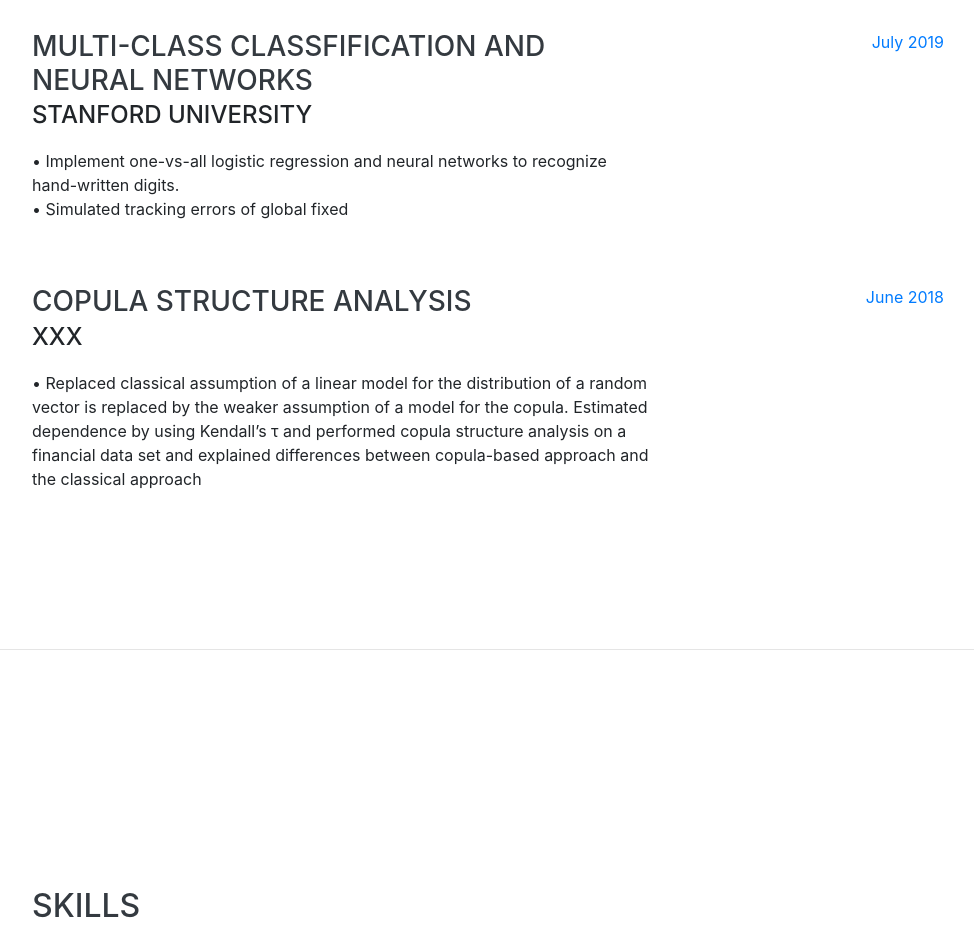
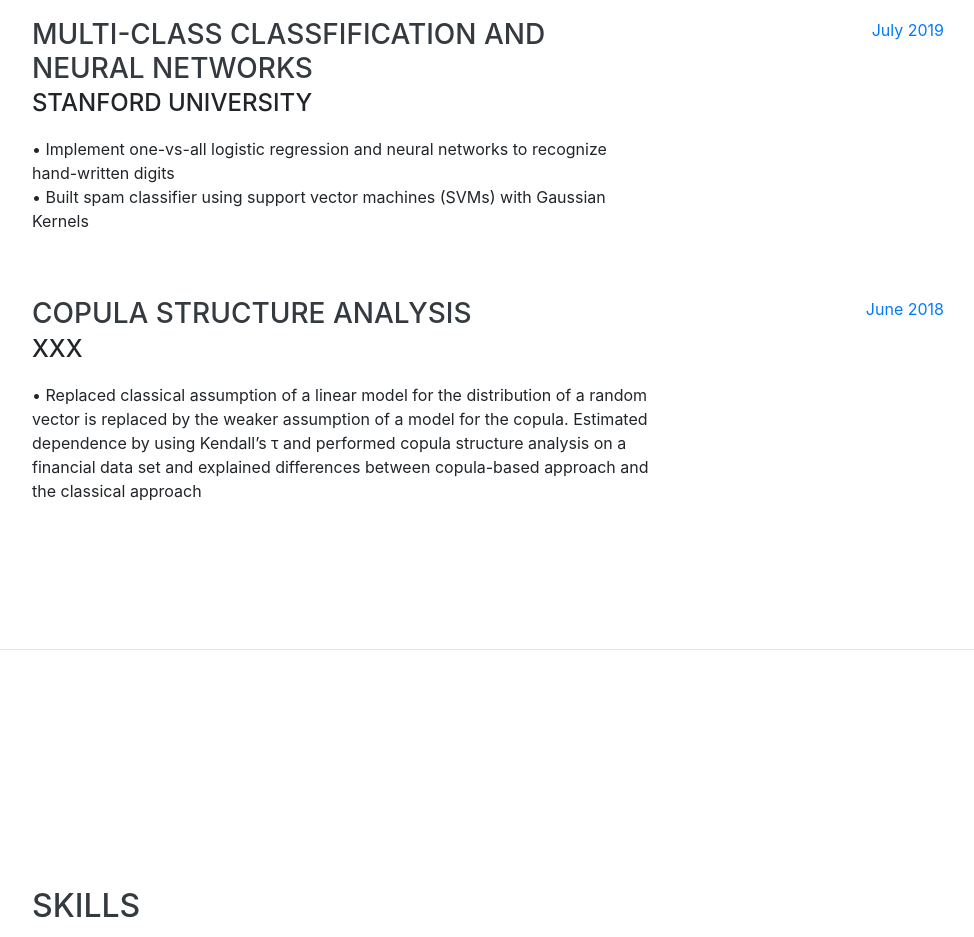
Before and after one commit to mitchgao/mitchgao.github.io, a website with bundled scripts: page index.html in a window 1280 px wide. Shown: the part 3080-4017 px from the top of the page, without its empty margins (288-1262 px from the left). Built offline with nearby package versions, Linux system fonts and the light colour scheme; a web font is replaced by a local one.

Commit message:
projects added

```diff
--- a/index.html
+++ b/index.html
@@ -206,8 +206,8 @@
           <div class="resume-content">
             <h3 class="mb-0">Multi-class Classfification and Neural Networks</h3>
             <div class="subheading mb-3">Stanford University</div>
-            <p>• Implement one-vs-all logistic regression and neural networks to recognize hand-written digits.
-            <br>• Simulated tracking errors of global fixed
+            <p>• Implement one-vs-all logistic regression and neural networks to recognize hand-written digits
+            <br>• Built spam classifier using support vector machines (SVMs) with Gaussian Kernels
       </p>
           </div>
           <div class="resume-date text-md-right">
```
